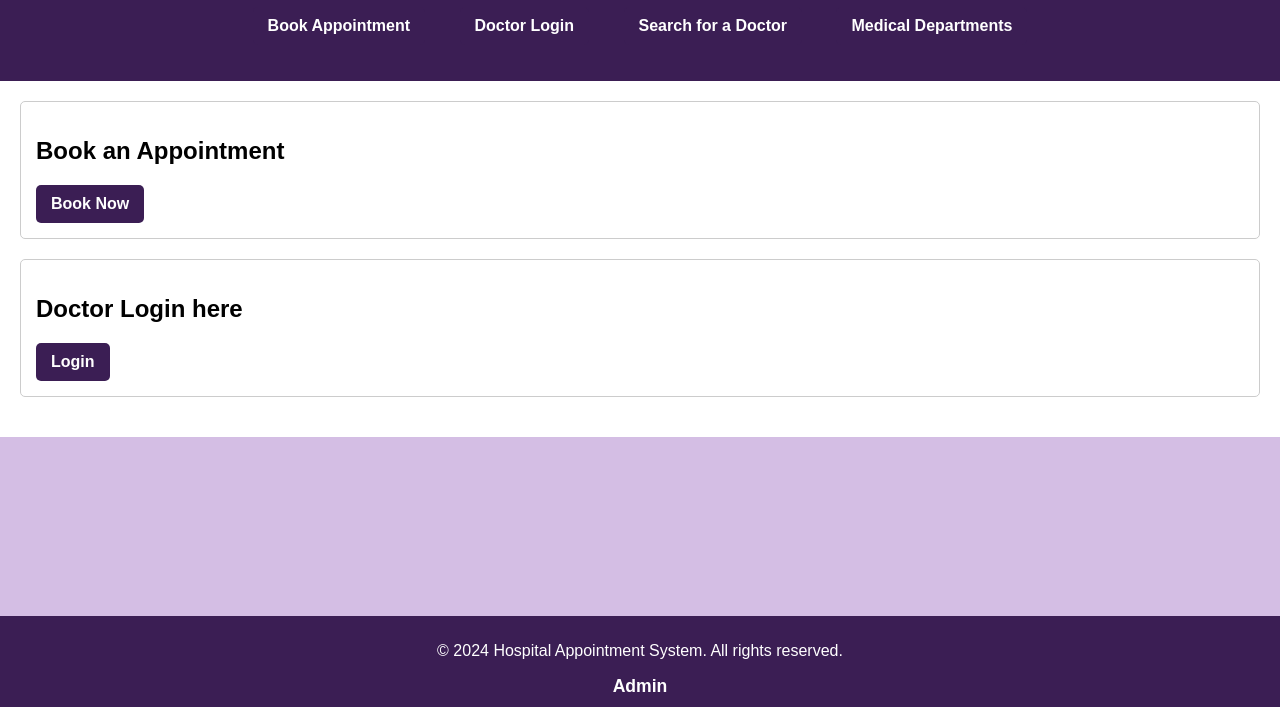
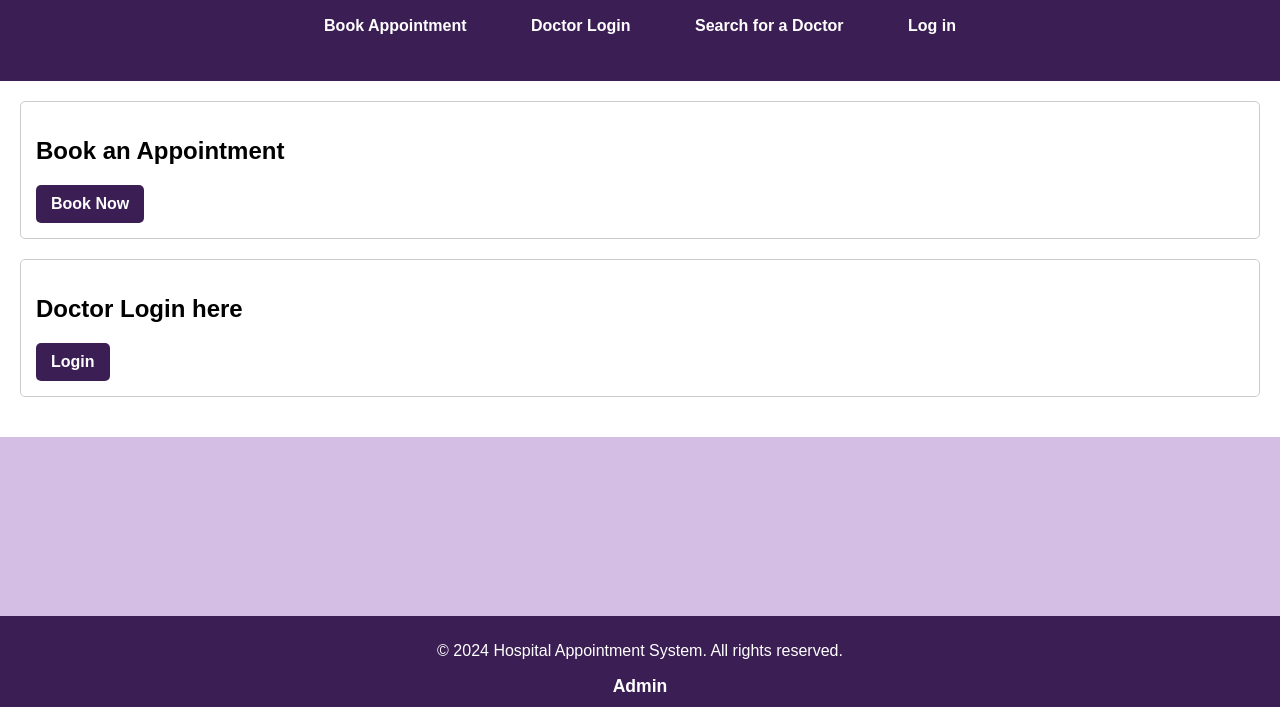
Before and after one commit to SakilAziz075/DBMS_ENDTERM, a website: page public/index.html in a window 1280 px wide. Shown: the part 93-800 px from the top of the page. Drawn offline with Linux system fonts and the light colour scheme.

Commit message:
Update index.html

```diff
--- a/public/index.html
+++ b/public/index.html
@@ -14,7 +14,7 @@
                 <li><button onclick="location.href='book-appointment.html'">Book Appointment</button></li>
                 <li><button onclick="location.href='doctor-login.html'">Doctor Login</button></li>
                 <li><button onclick="location.href='search-doctor.html'">Search for a Doctor</button></li>
-                <li><button onclick="location.href='#medical-department'">Medical Departments</button></li>
+                <li><button onclick="location.href='log-in-page.html '">Log in</button></li>
             </ul>
         </nav>
     </header>
```
